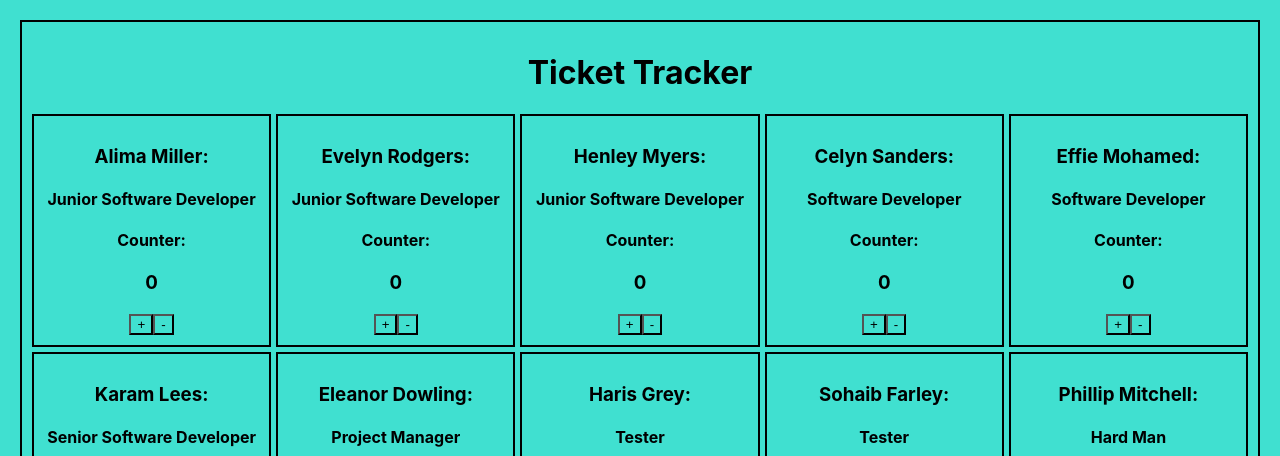
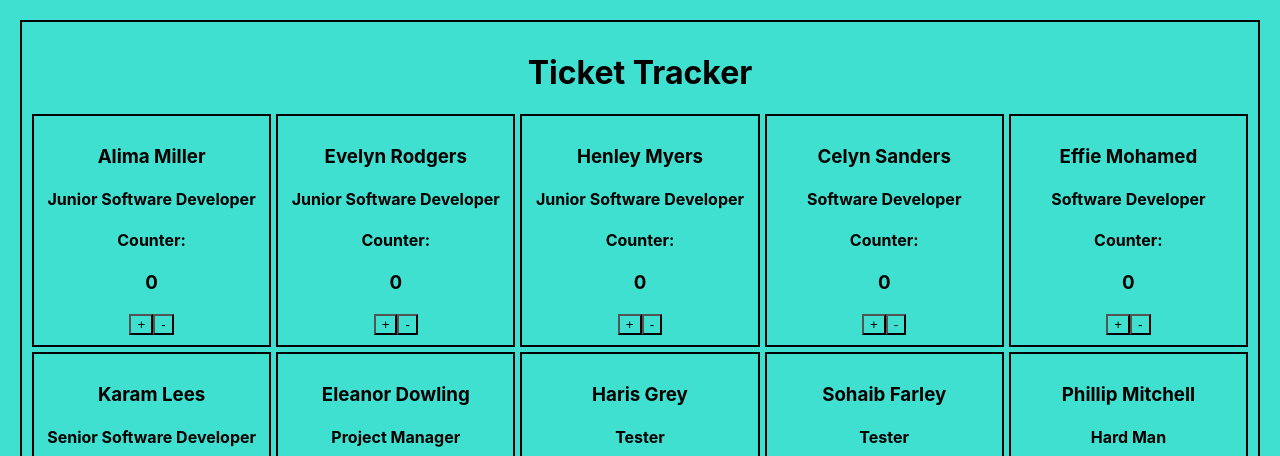
Before and after one commit to andrewdohertyy/ticket-tracker, a React (Create React App) app: page / in a window 1280 px wide. Shown: the top 456 px of the page. Built offline with nearby package versions, Linux system fonts and the light colour scheme.

Commit message:
buttons are functional with limits set

```diff
--- a/src/Components/Counter/Counter.jsx
+++ b/src/Components/Counter/Counter.jsx
@@ -4,16 +4,17 @@ import { useState } from "react";
 
 const Counter = () => {
 
+
 let [counter, setCounter] = useState(0)
 
-console.log(counter);
-
 const add = () => {
-  setCounter++;
+  if (counter >= 0 && counter < 15)
+    setCounter(counter + 1);
 }
 
 const take = () => {
-  setCounter--;
+  if (counter > 0)
+  setCounter(counter -1);
 }
 
 
@@ -21,8 +22,8 @@ return (
     <div className="counter">
         <h4 className="counter__header">Counter:</h4>
         <h3 className="counter__display">{counter}</h3>
-        <button onClick={add()} className="counter__add">+</button>
-        <button onClick={take()} className="counter__minus">-</button>
+        <button onClick={add} className="counter__add">+</button>
+        <button onClick={take} className="counter__minus">-</button>
     </div>
   )
 }
--- a/src/Components/Ticket/Ticket.jsx
+++ b/src/Components/Ticket/Ticket.jsx
@@ -7,7 +7,7 @@ const Ticket = (props) => {
 
   return (
     <div className='tickets'>
-        <h3 className='tickets__name'>{name}:</h3>
+        <h3 className='tickets__name'>{name}</h3>
         <h4 className='tickets__role'>{role}</h4>
         <div className='tickets__counter' ><Counter /></div>
       </div>
```
